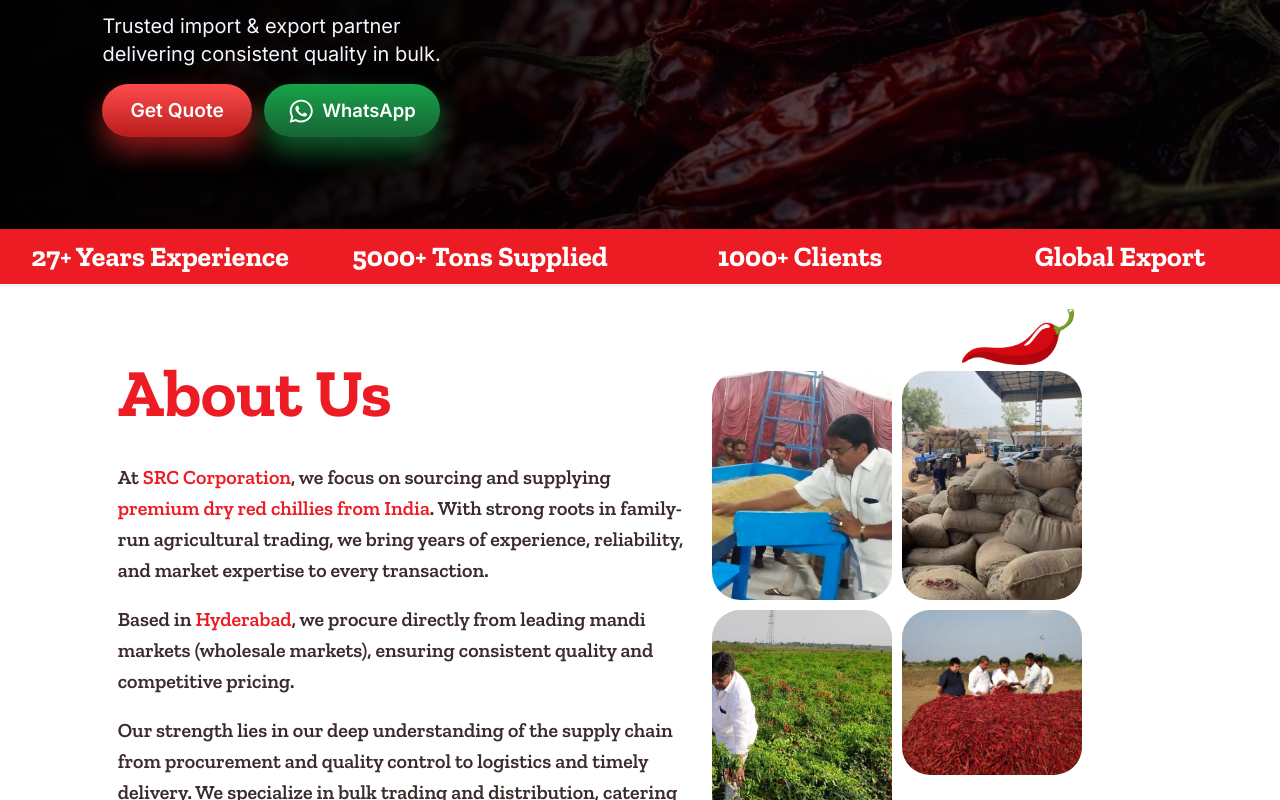
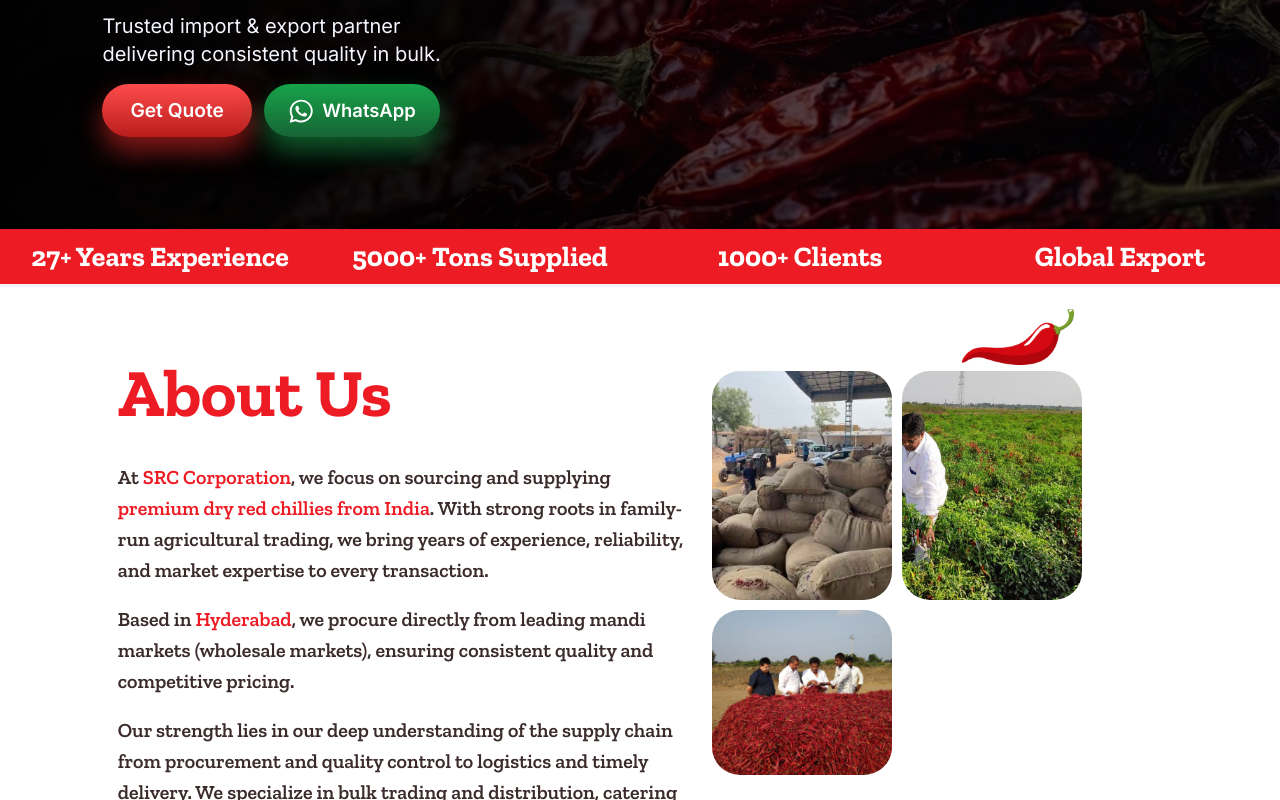
Before and after one commit to sheshankchigumalla-bot/SRC-Corporation, a Next.js app: page / in a window 1280 px wide. Shown: the part 519-1319 px from the top of the page. Built offline with nearby package versions, Linux system fonts and the light colour scheme; a web font is replaced by a local one.

Commit message:
Remove the first About Us gallery photo

```diff
--- a/src/components/About.tsx
+++ b/src/components/About.tsx
@@ -57,13 +57,6 @@ export default function About() {
                         className="absolute pointer-events-none z-[1] w-[112px] h-auto top-[-34px] right-2 -scale-x-100 max-[900px]:w-[98px] max-[900px]:top-auto max-[900px]:right-1.5 max-[900px]:-bottom-8 max-[640px]:w-[84px] max-[640px]:-bottom-9 max-[640px]:right-1 max-[480px]:w-[70px] max-[480px]:-bottom-10 max-[480px]:right-0"
                     />
                     <Image
-                        src="/images/about-us-1.jpeg"
-                        alt="SRC Corporation sourcing dry red chillies at a Hyderabad mandi"
-                        width={180}
-                        height={229}
-                        className="w-full h-[229px] max-w-[180px] object-cover rounded-[28px] block object-[30%_70%] max-[900px]:max-w-[140px] max-[640px]:max-w-[100px] max-[640px]:rounded-2xl max-[640px]:h-[180px] max-[480px]:max-w-full max-[480px]:max-h-[180px] max-[480px]:rounded-xl max-[480px]:h-[140px]"
-                    />
-                    <Image
                         src="/images/about-us-2.png"
                         alt="Dry red chilli sorting and processing for bulk export"
                         width={180}
```
